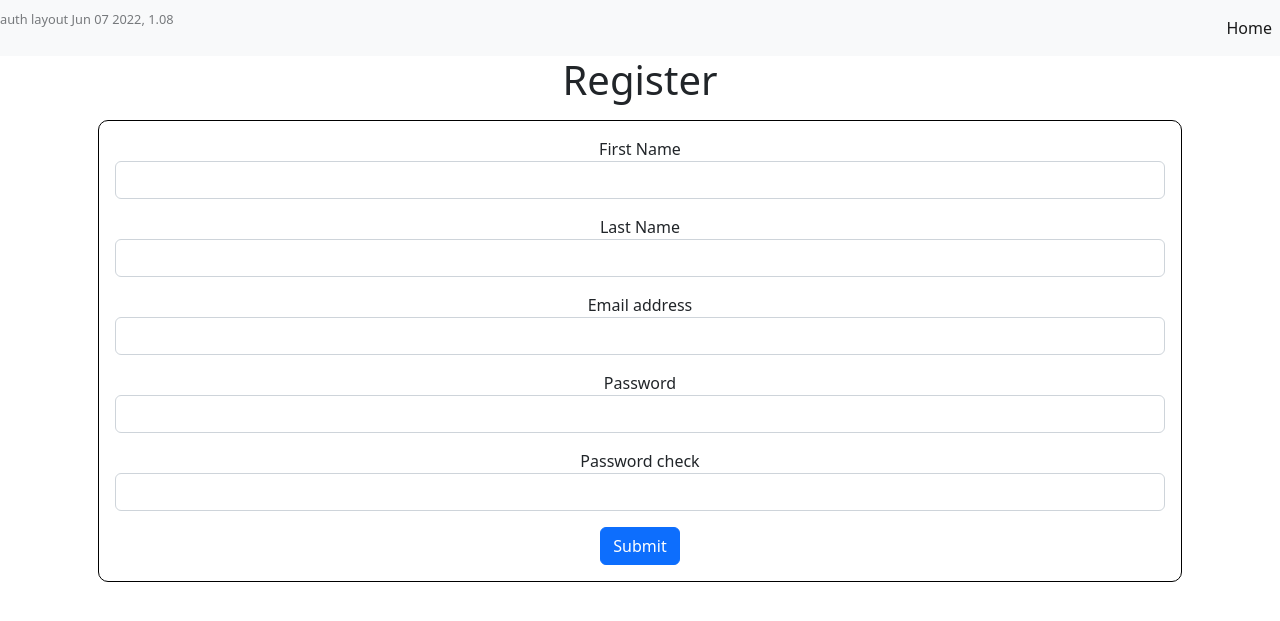
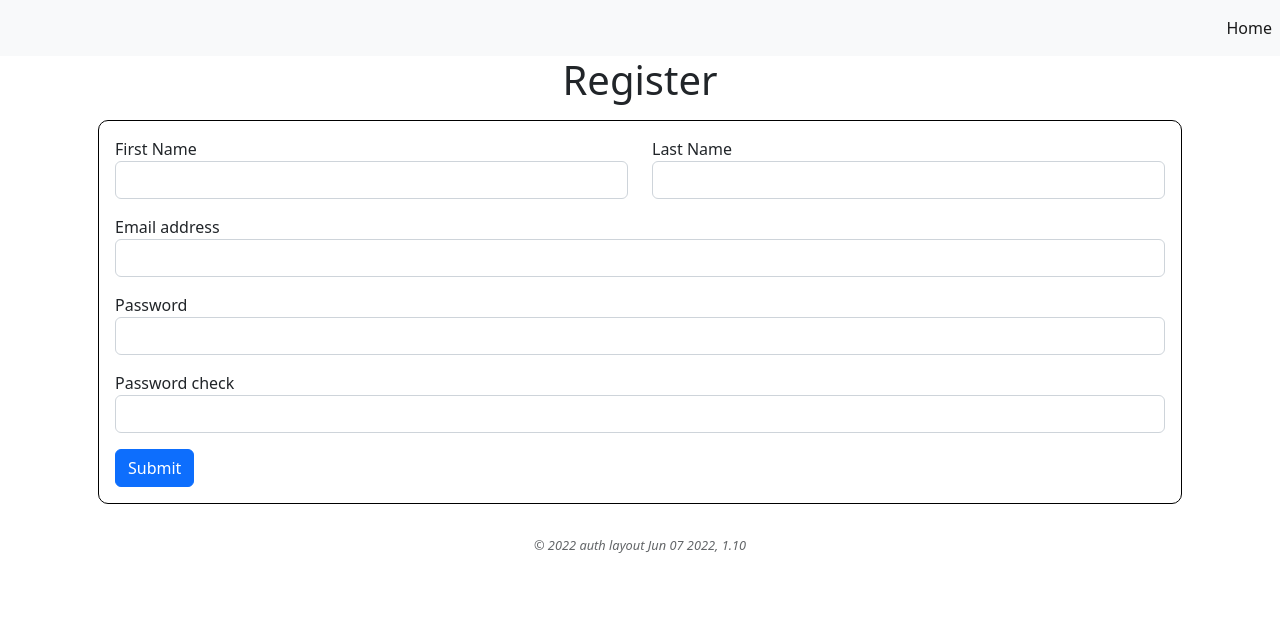
Before and after one commit to yves40/projet4, a PHP site: page /register in a window 1280 px wide. Shown: the top 621 px of the page. Run offline with PHP 8.4, Linux system fonts and the light colour scheme.

Commit message:
Some css and footer in layouts

```diff
--- a/css/style.css
+++ b/css/style.css
@@ -4,7 +4,8 @@ h1 {
 }
 .version {
   font-size: .8rem;
-  opacity: .6;
+  opacity: .7;
+  font-style: italic;
 }
 .container {
   font-size: 1rem;
@@ -15,7 +16,6 @@ h1 {
   text-align: center;
 }
 form {
-  text-align: center;
   margin-left: 10rem;
   margin-right: 10rem;
   border: 1px black solid;
--- a/views/layouts/auth.php
+++ b/views/layouts/auth.php
@@ -8,7 +8,6 @@
   </head>
   <body>
     <nav class="navbar navbar-expand-lg bg-light">
-      <p class="version">auth layout Jun 07 2022, 1.08</p>
       <ul class="navbar-nav me-auto mb-2 mb-lg-0">
             <li class="nav-item">
               <a class="nav-link active" aria-current="page" href="/">Home</a>
@@ -19,6 +18,12 @@
     <div class="container">
       {{content}}
     </div>
+    <!-- Footer -->
+    <footer class="page-footer font-small blue">
+      <div class="footer-copyright text-center py-3">
+      <p class="version">© 2022 auth layout Jun 07 2022, 1.10</p>
+      </div>
+    </footer>
 
     <script src="https://cdn.jsdelivr.net/npm/bootstrap@5.2.0-beta1/dist/js/bootstrap.bundle.min.js" integrity="sha384-pprn3073KE6tl6bjs2QrFaJGz5/SUsLqktiwsUTF55Jfv3qYSDhgCecCxMW52nD2" crossorigin="anonymous"></script>
   </body>
--- a/views/register.php
+++ b/views/register.php
@@ -5,13 +5,19 @@
 
 
 <form action="" method="post">
+    <div class="row">
+        <div class="col">
             <div class="mb-3">
                 <label >First Name</label>
                 <input type="text" name="firstname" class="form-control">
             </div>
+        </div>
+        <div class="col">
             <div class="mb-3">
                 <label >Last Name</label>
                 <input type="text" name="lastname" class="form-control">
+            </div>
+        </div>
     </div>
   <div class="mb-3">
     <label >Email address</label>
```
Also changed, not shown: views/layouts/main.php (+6 -2 lines). Lines whose indentation alone changed are shown as unchanged.
